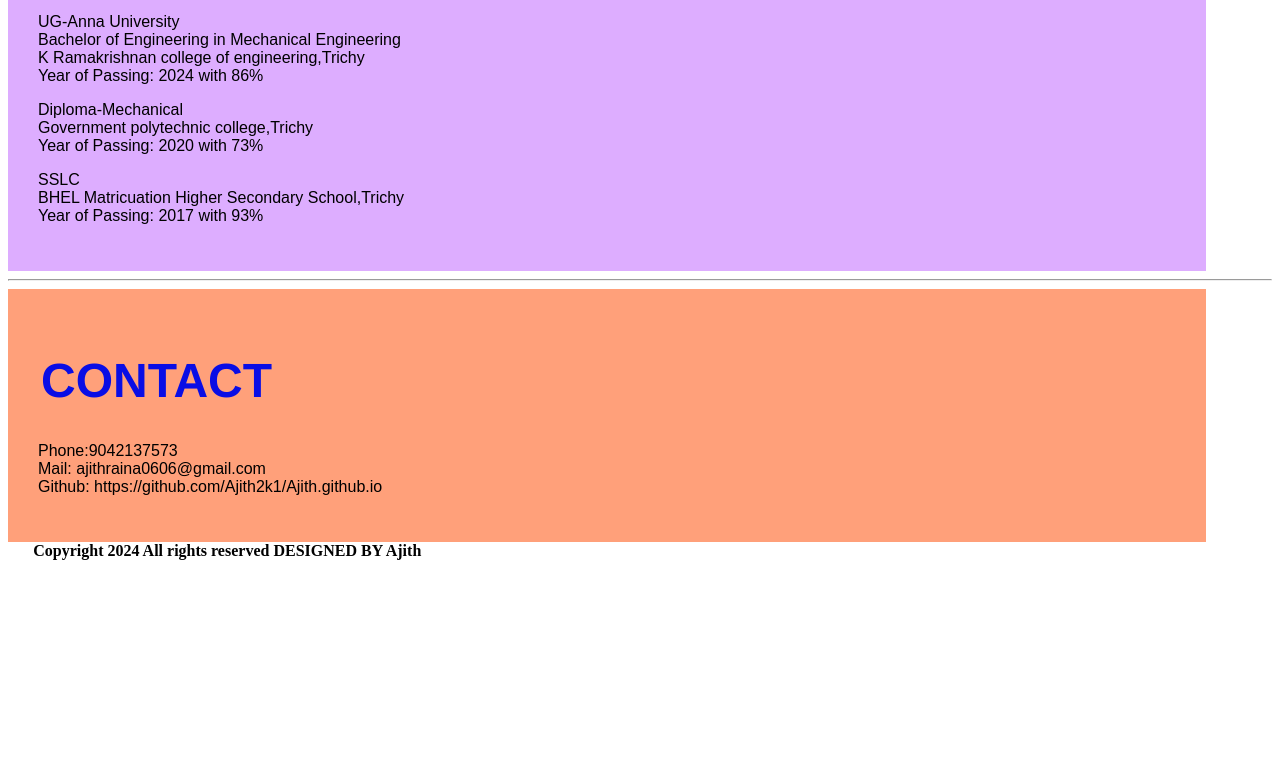
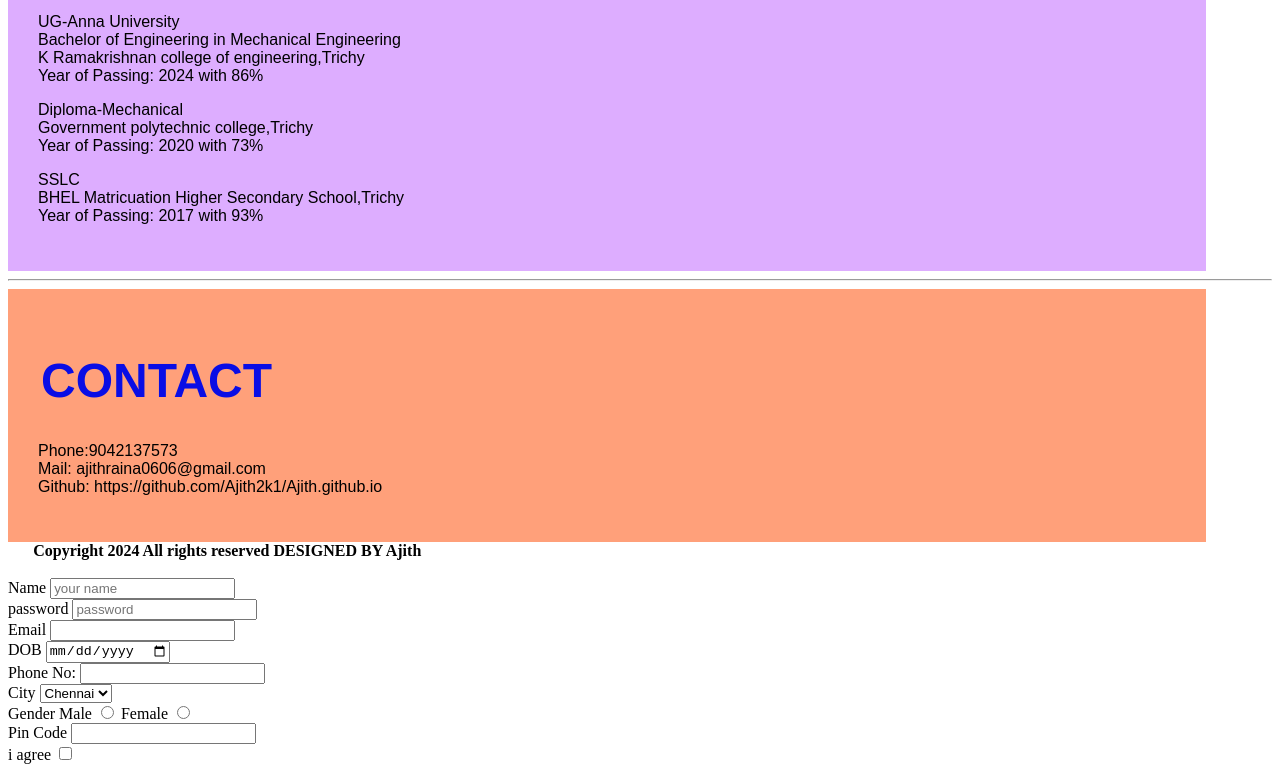
Before and after one commit to Ajith2k1/Ajith.github.io, a plain HTML site: page index.html in a window 1280 px wide. Shown: the part 691-1463 px from the top of the page. Before the commit the page ends 1259 px from the top, so only its background shows below. Drawn offline with Linux system fonts and the light colour scheme.

Commit message:
Added index.html

```diff
--- a/index.html
+++ b/index.html
@@ -97,5 +97,54 @@
     <footer>
         <b style="margin-left: 2%;font-family: 'Times New roman', 'Arial Narrow', Arial, sans-serif;">Copyright 2024 All rights reserved       DESIGNED BY Ajith</b>
     </footer>
+    <br>
+
+    <form>
+
+        <div>
+            <label for=""="">Name</label>
+            <input type="text" name="firstname" id="firstname" placeholder="your name" required>
+        </div>
+        <div>
+            <label for="">password</label>
+            <input type="password" minsize="6" maxsize="10" placeholder="password" required/>
+        </div>
+        <div>
+            <label for="">Email</label>
+            <input type="email" name="email" id="email">
+        </div>
+
+        <div>
+            <label for="">DOB</label>
+            <input type="date" name="" id="">
+        </div>
+
+        <div>
+            <label for="">Phone No:</label>
+            <input type="tel" name="phone" id="phone">
+        </div>
+
+        <div>
+            <label for="">City</label>
+            <select name="city">
+                <option value="">Chennai</option>
+                <option value="">Madurai</option>
+                <option value="">Trichy</option>
+                <option value="">Salem</option>
+            </select>
+        </div>
+        <div>
+            <label for="">Gender</label>
+            Male <input type="radio" name="gender" id="">
+            Female <input type="radio" name="gender" id="">
+        </div>
+        <div>
+            <label for="">Pin Code</label>
+            <input type="number" name="" id="">
+        </div>
+
+        <label for="">i agree</label>
+        <input type="checkbox" name="terms" id="">
+    </form>
 </body>
 </html>
```
